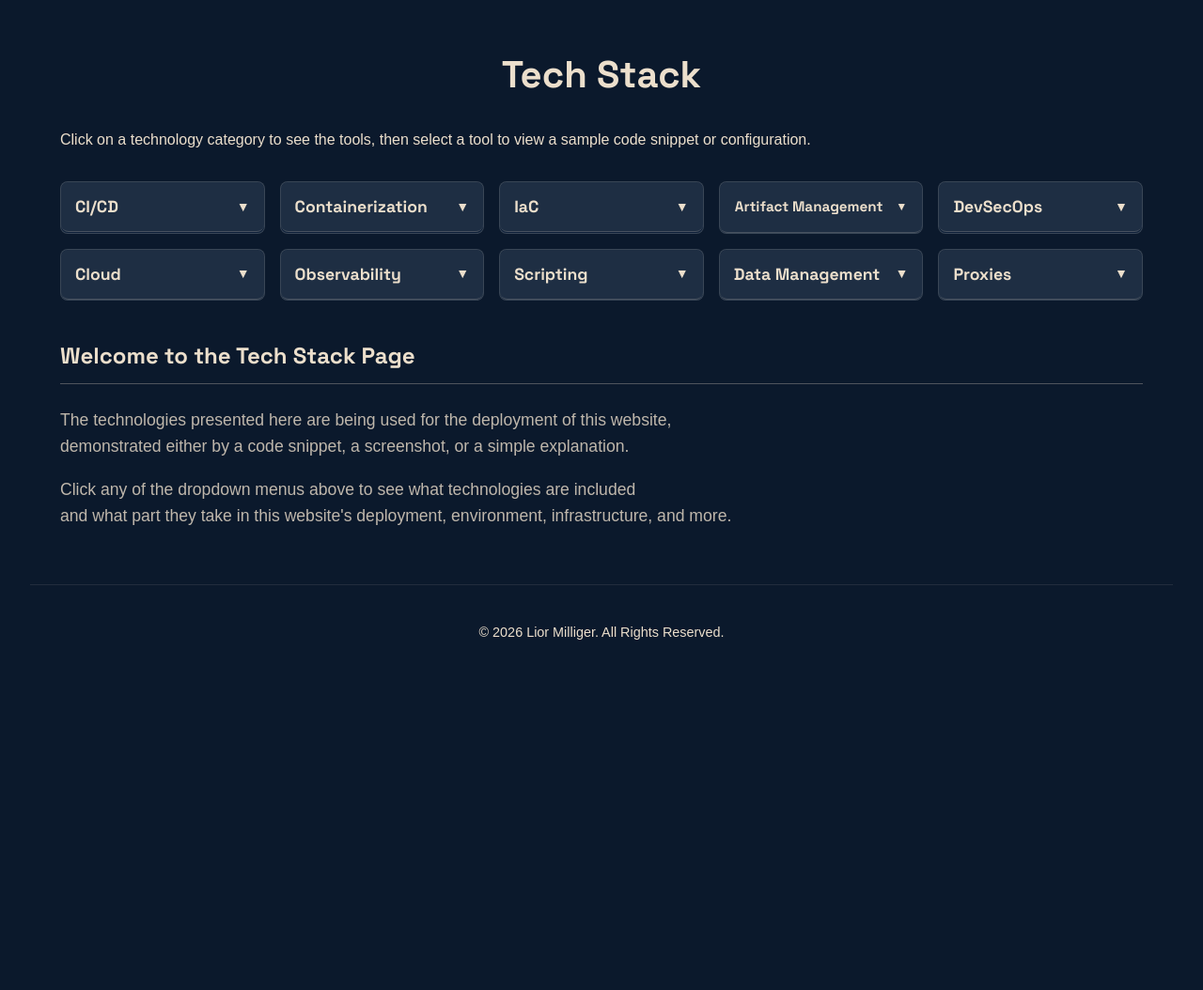
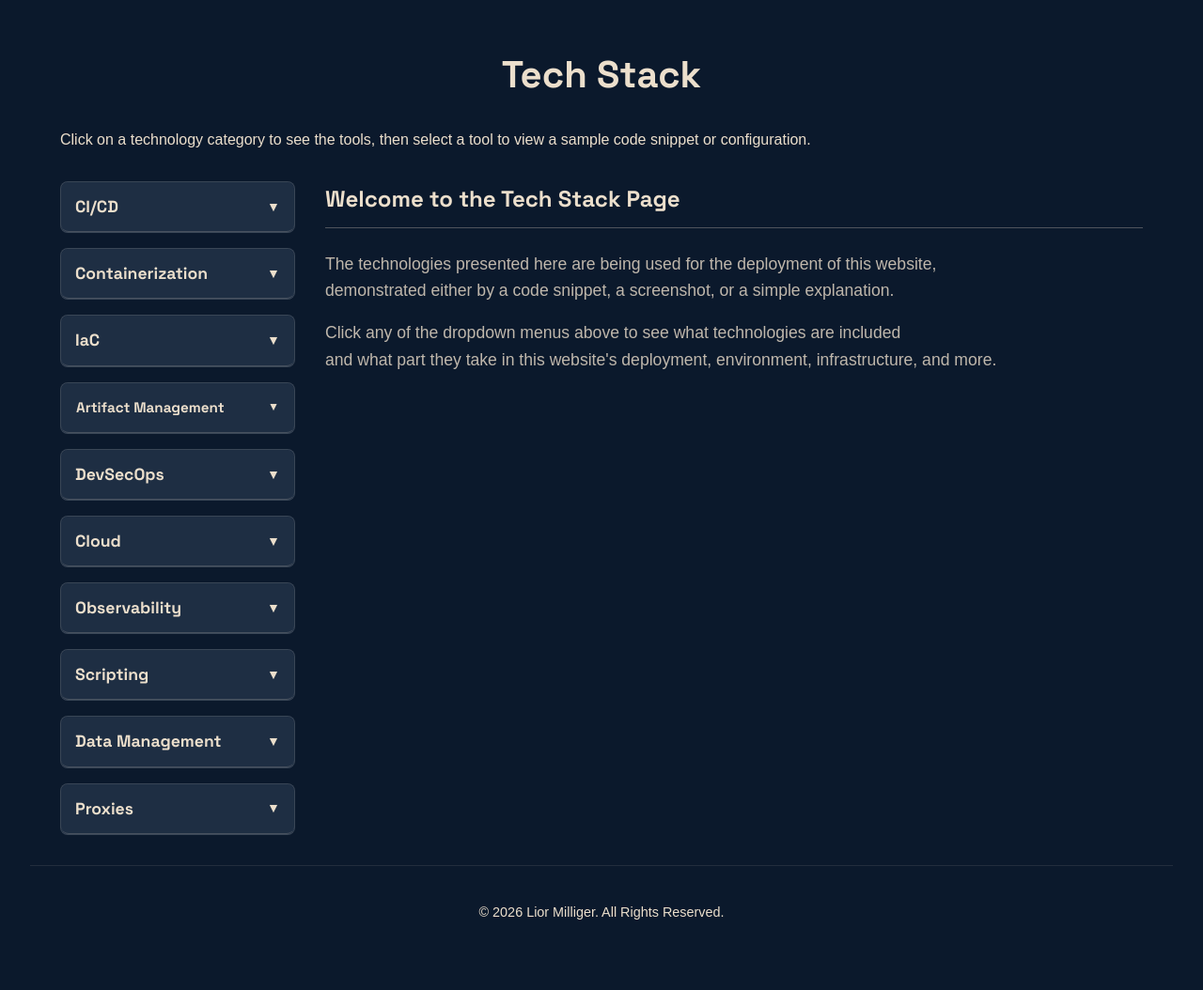
Before and after one commit to liormilliger/mywebsite-app, a Flask app: page /tech-stack in a window 1280 px wide. Shown: the part 109-1163 px from the top of the page at 94% size. Before the commit the page ends 790 px from the top, so only its background shows below. Run offline with Flask 3, Linux system fonts and the light colour scheme; some libraries are stand-ins or nearby versions.

Commit message:
Re-designing techstack view on desktop

```diff
--- a/app/static/css/style.css
+++ b/app/static/css/style.css
@@ -1019,9 +1019,10 @@ footer {
         text-align: left;
     }
 
-    /* Tech stack */
-    .tech-list { grid-template-columns: repeat(5, 1fr); }
-    .tech-display { display: block; }
+    /* Tech stack: side-by-side panel layout */
+    .tech-container { flex-direction: row; align-items: flex-start; gap: 2rem; }
+    .tech-list { flex: 0 0 250px; grid-template-columns: 1fr; position: sticky; top: 1.5rem; align-self: flex-start; }
+    .tech-display { flex: 1; display: block; min-width: 0; }
     .tech-content-panel code { font-size: 0.95rem; }
 
     /* Grids */
--- a/app/templates/tech.html
+++ b/app/templates/tech.html
@@ -273,9 +273,11 @@ document.addEventListener('DOMContentLoaded', function() {
                 targetPanel.style.display = 'block';
             }
 
-            // Hide the list and show the content display area
-            if (techList) techList.style.display = 'none';
-            if (techDisplay) techDisplay.style.display = 'block';
+            // Mobile: swap to full-screen display view. Desktop: list stays visible.
+            if (window.innerWidth < 993) {
+                if (techList) techList.style.display = 'none';
+                if (techDisplay) techDisplay.style.display = 'block';
+            }
 
             // Close any open dropdowns
             document.querySelectorAll('.tech-category-content.open').forEach(openContent => {
```
